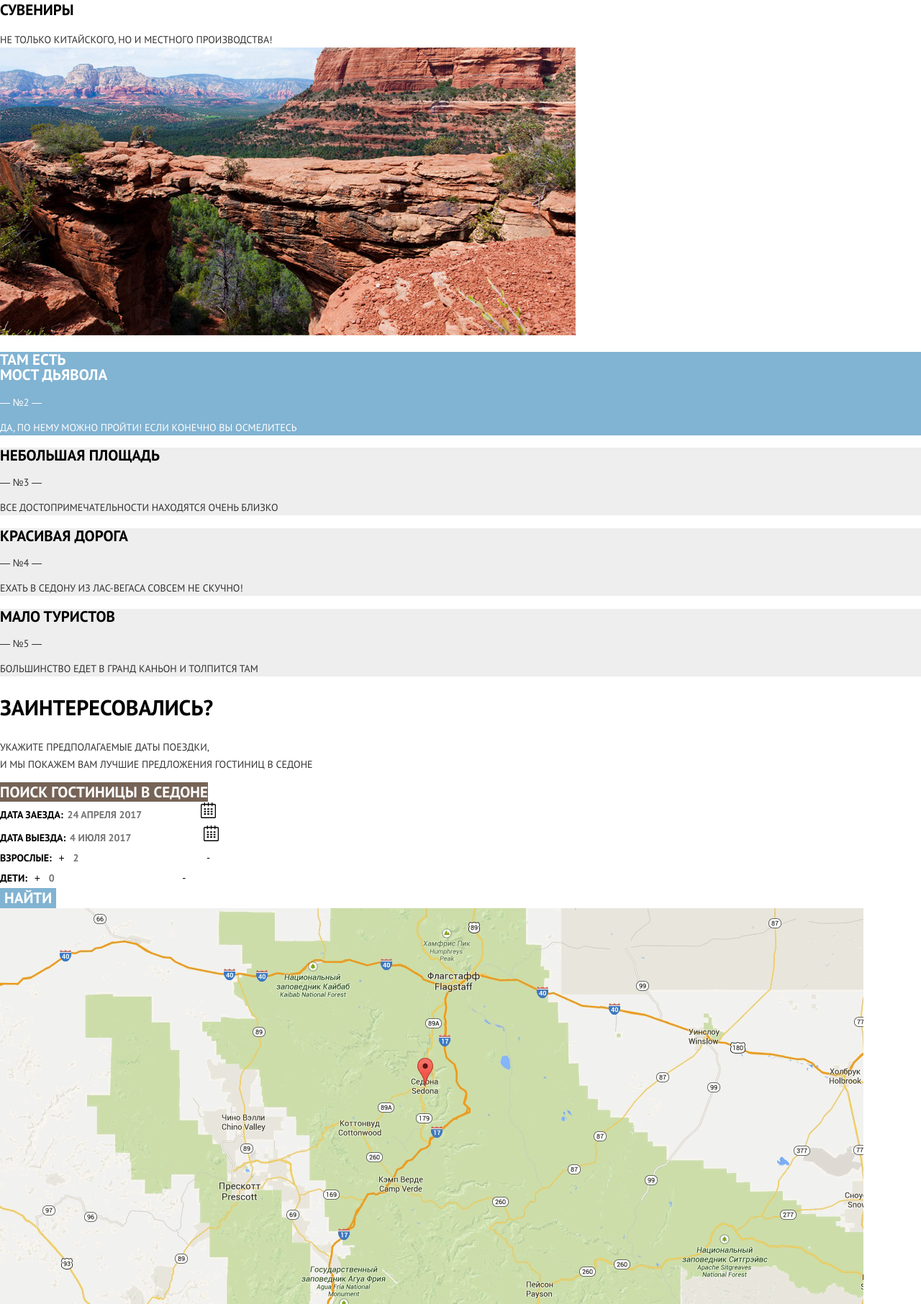
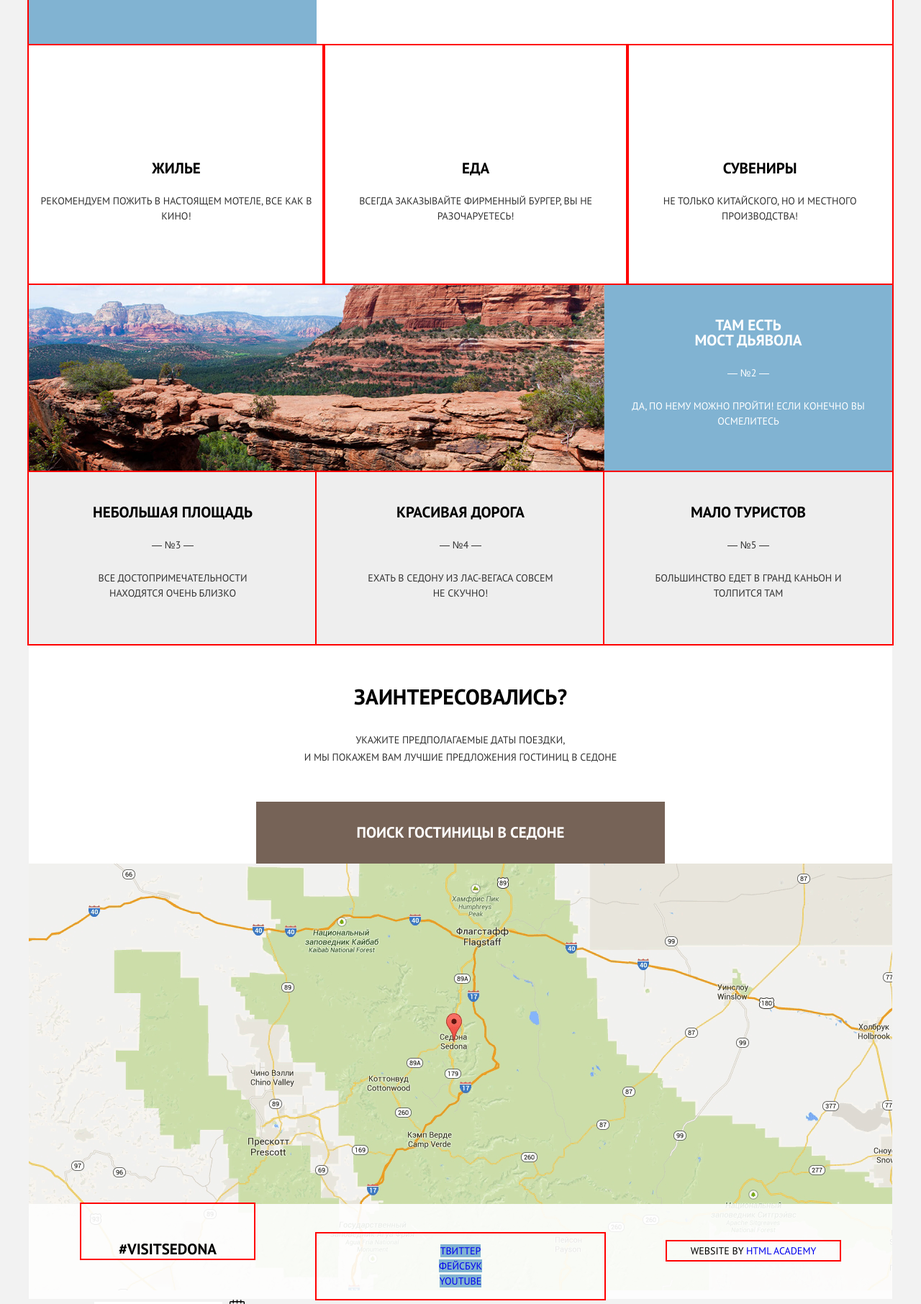
Before and after one commit to sashkin0808/560185-sedona, a plain HTML site: page index.html in a window 1280 px wide. Shown: the part 988-2800 px from the top of the page at 72% size. Drawn offline with Linux system fonts and the light colour scheme.

Commit message:
сетка первой страницы

```diff
--- a/css/style.css
+++ b/css/style.css
@@ -44,6 +44,7 @@ a {
 }
 
 .site-navigation {
+  margin: 0;
   padding: 0;
 
   list-style: none;
@@ -91,6 +92,7 @@ a.active:active {
 
 .features ul,
 .feature-detail ul {
+  margin: 0;
   padding: 0;
 
   list-style: none;
@@ -346,11 +348,9 @@ a.detail-button:active {
   background-color: #5496bd;
 }
 
+
+
 .page-footer {
-  background-color: #fefefe;
-}
-
-.main.page-footer {
   background-color: rgba(254,254,254,0.9);
 }
 
@@ -385,3 +385,259 @@ a.detail-button:active {
   line-height: 26px;
   color: #000000;
 }
+
+/* ----- Сеточные стили ----- */
+
+
+html,
+body {
+  width: 100%;
+}
+
+.main-wrapper {
+  width: 1200px;
+  margin: 0 auto;
+}
+
+.main-navigation {
+  position: relative;
+  padding: 0 72px;
+}
+.main-header-logo {
+  position: absolute;
+  left: 50%;
+  margin-left: -69px;
+}
+.site-navigation {
+  display: flex;
+  justify-content: space-between;
+}
+
+.site-navigation li {
+  width: 240px;
+  padding: 15px 0;
+
+  outline: 2px solid red;
+}
+
+
+.site-navigation li:nth-child(1),
+.site-navigation li:nth-child(2) {
+  text-align: left;
+}
+
+.site-navigation li:nth-child(3),
+.site-navigation li:nth-child(4) {
+  text-align: right;
+}
+
+.inner-page.container,
+.container {
+  width: 100%;
+}
+
+.welcome-text {
+  width: 100%;
+  margin-bottom: 60px;
+  padding-top: 77px;
+  padding-bottom: 81px;
+  text-align: center;
+}
+
+.features-title {
+  width: 576px;
+  margin: 0 auto 55px auto;
+  text-align: center;
+}
+
+.features-title h2 {
+  margin-bottom: 30px;
+  padding: 0;
+}
+
+.feature {
+  display: flex;
+  justify-content: flex-start;
+  flex-wrap: wrap;
+}
+
+.feature li {
+    margin: 0;
+    padding: 0;
+    outline: 2px solid red;
+}
+
+.feature-with-img, .feature-detail {
+  width: 100%;
+}
+
+.feature-with-img {
+  display: flex;
+  margin: 0;
+  padding: 0;
+  overflow: hidden;
+}
+
+.feature-text {
+  width: 400px;
+  text-align: center;
+}
+
+.feature-text h2 {
+  margin: 0;
+  padding-top: 45px;
+  padding-bottom: 25px;
+}
+
+.feature-text p {
+  margin: 0 auto;
+  padding-top: 25px;
+  padding-bottom: 60px;
+}
+
+.feature-img {
+  width: 800px;
+  height: 256px;
+}
+
+.feature-detail {
+  text-align: center;
+}
+
+.feature-about {
+  display: flex;
+}
+
+.feature-about h3 {
+  margin-top: 160px;
+  margin-bottom: 25px;
+  padding: 0;
+}
+
+.feature-about li {
+  padding-bottom: 85px;
+}
+
+.gray-background {
+  box-sizing: border-box;
+  width: 400px;
+  margin: 0;
+  padding: 0;
+  text-align: center;
+}
+
+.gray-background h2 {
+  margin: 0;
+  padding-top: 45px;
+  padding-bottom: 25px;
+}
+
+.gray-background p {
+  width: 270px;
+  margin: 0 auto;
+  padding-top: 25px;
+  padding-bottom: 60px;
+}
+
+.hotel-search {
+  width: 100%;
+  padding-top: 55px;
+  text-align: center;
+}
+
+.hotel-search h2 {
+  margin: 0;
+  margin-bottom: 30px;
+  padding:0;
+
+}
+
+.hotel-search p {
+  margin: 0;
+  margin-bottom: 50px;
+  padding: 0;
+}
+
+.search-button {
+  display: block;
+  width: 568px;
+  margin: 0 auto;
+  padding: 30px 0;
+  text-align: center;
+}
+
+.map-container {
+  height: 473px;
+}
+
+.page-footer {
+  position: relative;
+  width: 100%;
+  background-color: rgba(254,254,254,0.9);
+}
+
+.wrapper {
+  display: flex;
+  justify-content: space-between;
+  align-items: baseline;
+  margin: 0 73px;
+  text-align: center;
+}
+
+.footer-tag {
+  width: 240px;
+  padding-top: 50px;
+
+  outline: 2px solid red;
+}
+
+.footer-social {
+  width: 400px;
+
+  outline: 2px solid red;
+}
+
+.footer-copyright {
+  width: 240px;
+
+  outline: 2px solid red;
+}
+
+.hotel-search-form {
+  width: 100%;
+
+}
+
+.hotel-form {
+  display: flex;
+}
+
+.hotel-form fieldset {
+  margin: 0;
+  padding: 0;
+}
+
+.infrastructure {
+  width: 313px;
+  padding-left: 73px;
+  text-align: left;
+
+  outline: 2px solid red;
+}
+
+.type {
+  width: 373px;
+  padding-left: 15px;
+  text-align: left;
+
+
+  outline: 2px solid red;
+}
+
+.range-with-button {
+  width: 427px;
+  padding-right: 73px;
+
+
+  outline: 2px solid red;
+}
--- a/index.html
+++ b/index.html
@@ -6,13 +6,13 @@
     <link href="css/normalize.css" rel="stylesheet">
     <link href="css/style.css" rel="stylesheet">
   </head>
-  <body>
+  <body> <div class="main-wrapper">
 	<header class="page-header">
 		<nav class="main-navigation">
 			<a class="main-header-logo">
-          		<img src="img/logo.png" width="138" height="70" alt="Логотип">
-        	</a>
-			<ul class="site-navigation">
+	      		<img src="img/logo.png" width="138" height="70" alt="Логотип">
+	    	</a>
+	    	<ul class="site-navigation">
 				<li><a href="#">Информация</a></li>
 				<li><a href="#">Фото и видео</a></li>
 				<li><a href="#">Карта штата</a></li>
@@ -102,7 +102,33 @@
 			<a class="search-button" href="#">Поиск гостиницы в Седоне</a>
 		</section>
 		<section class="map">
-			<form class="search-form" action="https://echo.htmlacademy.ru" method="post">
+			<div class="map-container">
+				<img src="img/map.png" width="1200" height="593" alt="Карта">
+			</div>
+		</section>
+	</main>
+
+	<footer class="page-footer">
+	  <div class="wrapper">
+		<div class="footer-tag">
+			<a href="#">#VISITSEDONA</a>
+		</div>
+		<div class="footer-social">
+			<ul>
+				<li><a class="social-button" href="#">Твиттер</a></li>
+          		<li><a class="social-button" href="#">Фейсбук</a></li>
+          		<li><a class="social-button" href="#">youtube</a></li>
+        	</ul>
+        </div>
+        <div class="footer-copyright">
+	        <a class="button" href="#">
+	        	<span>website by</span> HTML Academy
+	        </a>
+      	</div>
+      </div>
+	</footer>
+
+	<form class="search-form" action="https://echo.htmlacademy.ru" method="post">
 				<div class="all-width">
 					<label for="checkin-date">Дата заезда:</label>
 	            	<input type="text" id="checkin-date" name="checkin-date" value="" placeholder="24 апреля 2017">
@@ -131,27 +157,6 @@
 		        </div>
 		        <button type="submit" class="button">Найти</button>
 			</form>
-			<img src="img/map.png" width="1200" height="593" alt="Карта">
-		</section>
-	</main>
 
-	<footer class="main page-footer">
-		<div class="footer-tag">
-			<a href="#">#VISITSEDONA</a>
-		</div>
-		<div class="footer-social">
-			<ul>
-				<li><a class="social-button" href="#">Твиттер</a></li>
-          		<li><a class="social-button" href="#">Фейсбук</a></li>
-          		<li><a class="social-button" href="#">youtube</a></li>
-        	</ul>
-        </div>
-        <div class="footer-copyright">
-	        <a class="button" href="#">
-	        	<span>website by</span> HTML Academy
-	        </a>
-      	</div>
-	</footer>
-
-  </body>
+  </div></body>
 </html>
```
Also changed, not shown: hotels.html (+8 -2 lines).
